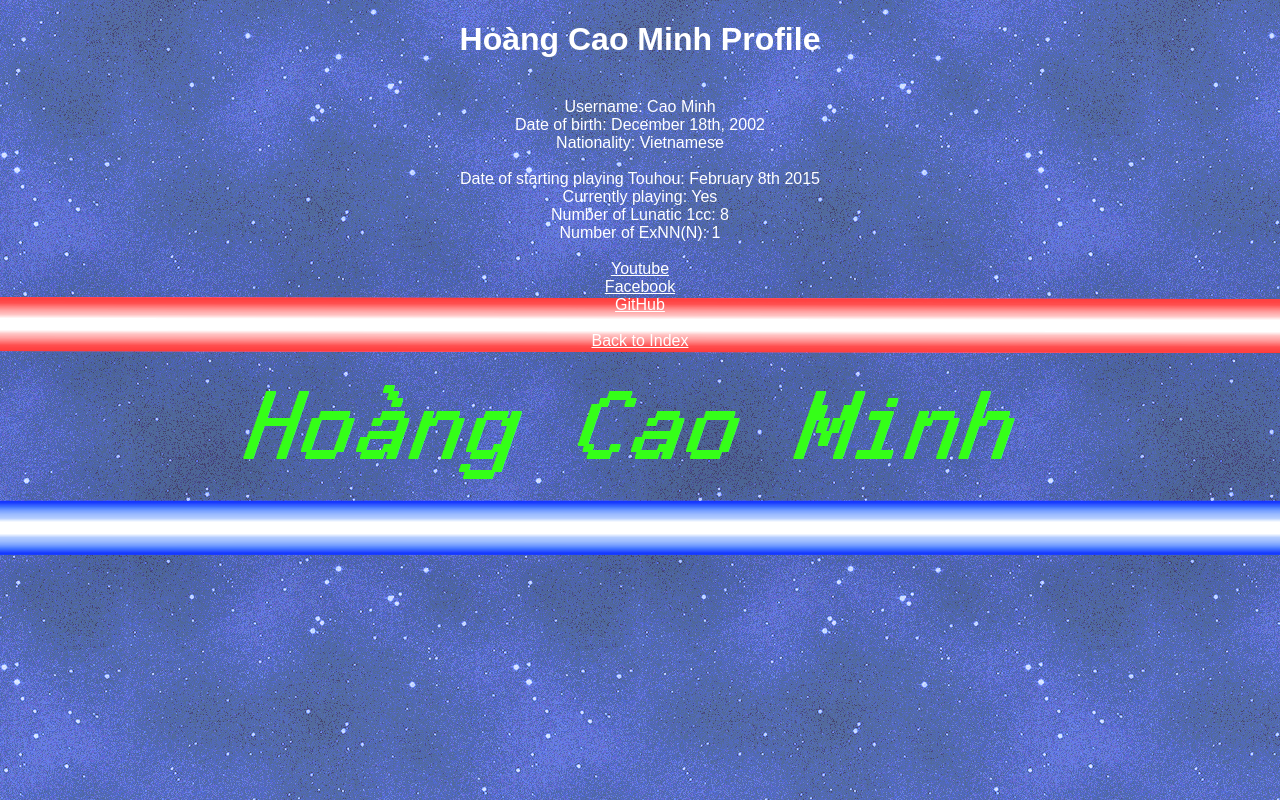
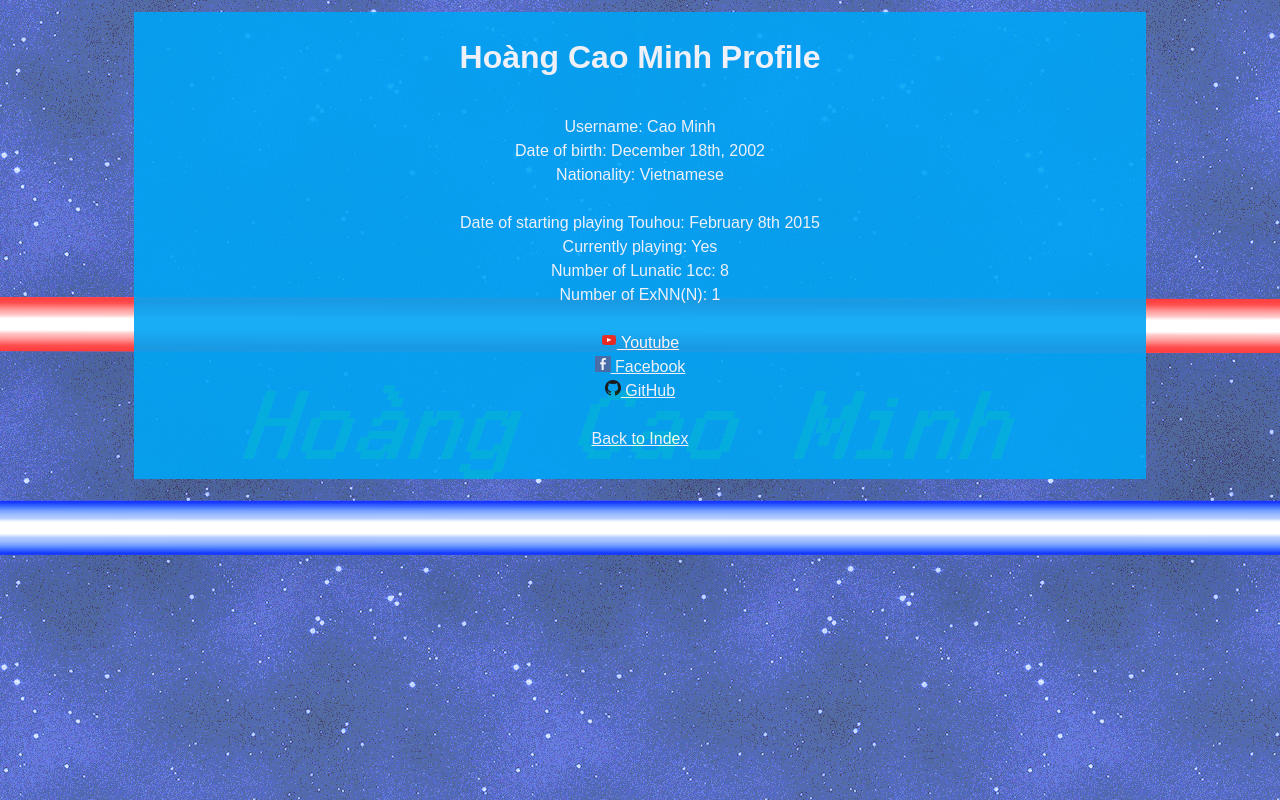
Before and after one commit to hoangcaominh/hcmgithubpage.github.io, a plain HTML site: page profile.html in a window 1280 px wide. Drawn offline with Linux system fonts and the light colour scheme.

Commit message:
Include icon and update page
Signed-off-by: Hoàng Cao Minh <hoangcaominh1812@gmail.com>

```diff
--- a/general.css
+++ b/general.css
@@ -4,10 +4,14 @@ body
 	font-family: Arial;
 	color: white;
 }
-div
+.main
 {
 	/*currently not available*/
-	background-color: #FFFFFF;
+	background-color: rgb(0, 165, 245);
+	opacity: 0.9;
+	margin: 12px 10% 12px 10%;
+	padding: 12px 12px 12px 12px;
+	line-height: 24px;
 }
 #main-table
 {
--- a/profile.html
+++ b/profile.html
@@ -7,6 +7,7 @@
 	</head>
 
 	<body>
+		<div class = "main">
 			<h1>Hoàng Cao Minh Profile</h1>
 			<p>
 				<br>
@@ -19,12 +20,13 @@
 				Number of Lunatic 1cc: 8<br>
 				Number of ExNN(N): 1<br>
 				<br>
-			<a href = "https://www.youtube.com/channel/UCIIZj54ucp_lKOjBqXuF4vQ">Youtube</a><br>
-			<a href = "https://www.facebook.com/profile.php?id=100007438026402">Facebook</a><br>
-			<a href = "https://github.com/hoangcaominh">GitHub</a><br>
+				<a href = "https://www.youtube.com/channel/UCIIZj54ucp_lKOjBqXuF4vQ"><img src = "img/youtube.png"> Youtube</a><br>
+				<a href = "https://www.facebook.com/profile.php?id=100007438026402"><img src = "img/facebook.png"> Facebook</a><br>
+				<a href = "https://github.com/hoangcaominh"><img src = "img/github.ico" width = "16"> GitHub</a><br>
 				<br>
 
 				<a href = "index.html">Back to Index</a>
 			</p>
+		</div>
 	</body>
 </html>
```
Also changed, not shown: index.html (+3 -1 lines), replay.html (+9 -5 lines), statistic.html (+2 -0 lines), img/facebook.png (added), img/github.ico (added), img/youtube.png (added), 1 other file. Lines whose indentation alone changed are shown as unchanged.
